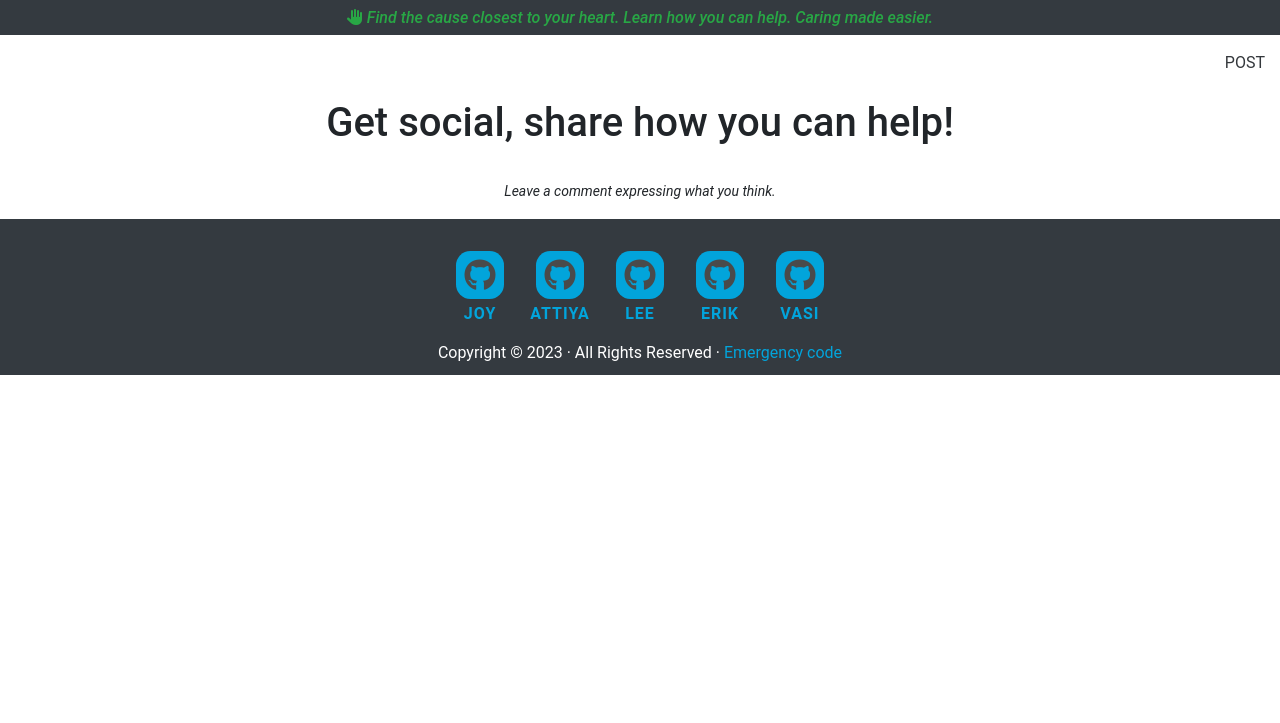
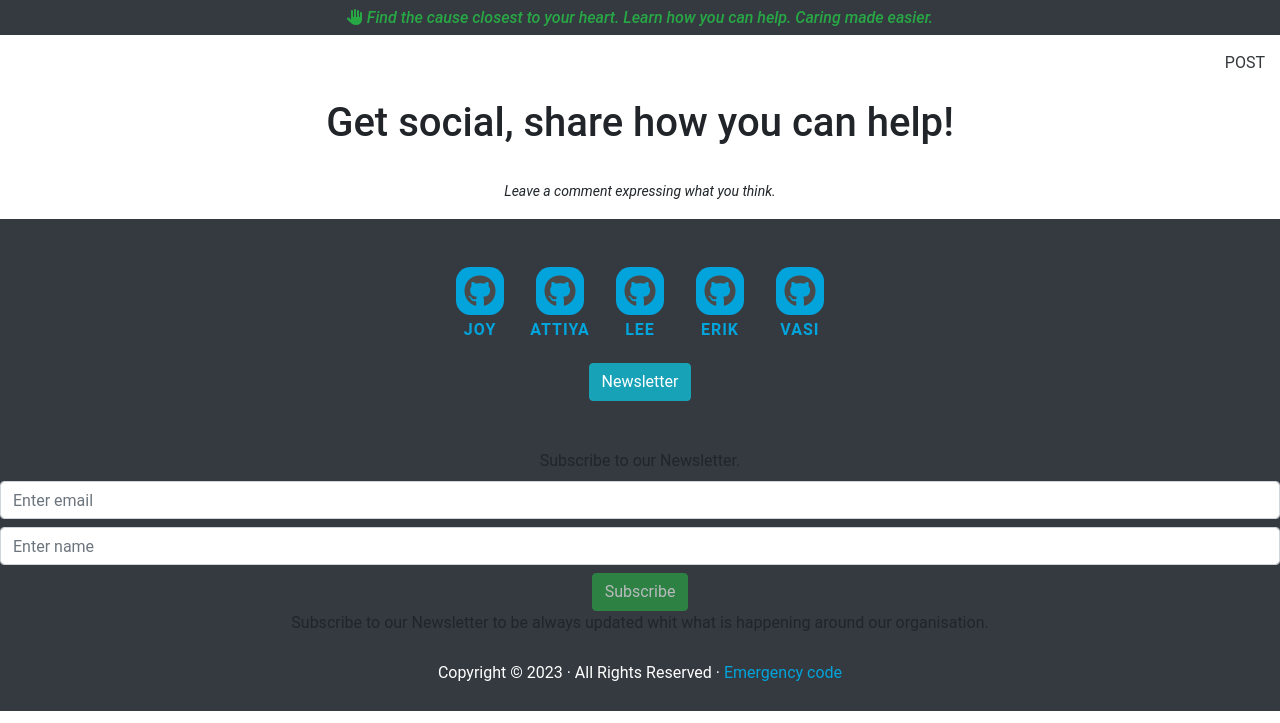
Before and after one commit to Lee-moran/emergency-code, a Django app: page /blog/ in a window 1280 px wide. Shown: the part 77-800 px from the top of the page. Run offline with Django 3.2, Linux system fonts and the light colour scheme; the visitor is signed in with stand-in values (Sample User, id 1); data that the repository does not hold is empty; parts of the project's set-up code (start-up, migrations or seed data) failed here and were passed over; some libraries are stand-ins or nearby versions.

Commit message:
add newsletter

```diff
--- /dev/null
+++ b/static/js/script.js
@@ -0,0 +1,77 @@
+//This const are created to allow users to subscribe to the news letter
+
+const validateEmail = function(email) {
+    var formData = new FormData();
+    formData.append('email', email);
+    $.ajaxSetup({
+        headers: {
+            "X-CSRFToken": document.querySelector('[name=csrfmiddlewaretoken]').value,
+        }
+    });
+    $.ajax({
+        url: '/validate/',
+        type: 'POST',
+        dataType: 'json',
+        cache: false,
+        processData: false,
+        contentType: false,
+        data: formData,
+        error: function (xhr) {
+            console.error(xhr.statusText);
+        },
+        success: function (res) {
+            $('.error').text(res.msg);
+            if (res.msg){
+                $('#submit').prop('disabled', true);
+            }
+            else {
+                $('#submit').prop('disabled', false);
+            }
+        }
+    });
+};
+
+const subscribeUser = function(email, name) {
+    var formData = new FormData();
+    formData.append('email', email);
+    formData.append('name', name);
+    $.ajaxSetup({
+        headers: {
+            "X-CSRFToken": document.querySelector('[name=csrfmiddlewaretoken]').value,
+        }
+    });
+    $.ajax({
+        url: '/newsletter/',
+        type: 'POST',
+        dataType: 'json',
+        cache: false,
+        processData: false,
+        contentType: false,
+        data: formData,
+        error: function (xhr) {
+            console.error(xhr.statusText);
+        },
+        success: function (res) {
+            $('.success').text(res.msg);
+            $('#userEmail').val(' ');
+            $('#userName').val(' ');
+        }
+    });
+};
+
+(function ($) {
+    $('#submit').on('click', () => {
+        event.preventDefault();
+        const userEmail = $('#userEmail').val();
+        const userName = $('#userName').val();
+        if (userEmail && userName) {
+            subscribeUser(userEmail, userName);
+        }
+    });
+
+    $('#userEmail').on('change', (event) => {
+        event.preventDefault();
+        const email = event.target.value;
+        validateEmail(email);
+    });
+})(jQuery);
--- a/templates/includes/footer.html
+++ b/templates/includes/footer.html
@@ -1,17 +1,17 @@
 {% load static %}
-<footer class="bg-dark footer">
+<footer class="bg-dark footer mt-auto py-3 footer justify-content-center">
   <ul class="list-inline social-networks text-center pt-3">
     <li class="list-inline-item fa-container">
       <!-- Joy Github -->
-       <a aria-label="Joy Zadan github" href="https://github.com/JoyZadan" target="_blank"
-         ><i class="fa-brands fa-github" aria-hidden="true"></i>
+      <a aria-label="Joy Zadan github" href="https://github.com/JoyZadan" target="_blank"><i class="fa-brands fa-github"
+          aria-hidden="true"></i>
         <h3 class="team-members">Joy</h3>
       </a>
     </li>
     <li class="list-inline-item fa-container">
       <!-- Attiya GitHub -->
-       <a aria-label="Attiya github" href="https://github.com/Attstar2021" target="_blank"
-         ><i class="fa-brands fa-github" aria-hidden="true"></i>
+      <a aria-label="Attiya github" href="https://github.com/Attstar2021" target="_blank"><i class="fa-brands fa-github"
+          aria-hidden="true"></i>
         <h3 class="team-members">Attiya</h3>
       </a>
     </li>
@@ -24,20 +24,53 @@
     </li>
     <li class="list-inline-item fa-container">
       <!-- Erikas GitHub -->
-       <a aria-label="Erikas Ramanauskas github" href="https://github.com/Erikas-Ramanauskas" target="_blank"
-         ><i class="fa-brands fa-github" aria-hidden="true"></i>
+      <a aria-label="Erikas Ramanauskas github" href="https://github.com/Erikas-Ramanauskas" target="_blank"><i
+          class="fa-brands fa-github" aria-hidden="true"></i>
         <h3 class="team-members">Erik</h3>
       </a>
     </li>
     <li class="list-inline-item fa-container">
       <!-- Vasi GitHub -->
-       <a aria-label="Vasilica Pavaloi github" href="https://github.com/Vasi012" target="_blank"
-         ><i class="fa-brands fa-github" aria-hidden="true"></i>
+      <a aria-label="Vasilica Pavaloi github" href="https://github.com/Vasi012" target="_blank"><i
+          class="fa-brands fa-github" aria-hidden="true"></i>
         <h3 class="team-members">Vasi</h3>
       </a>
     </li>
+  </ul>
+  <button class="btn btn-info mt-3" type="button" data-bs-toggle="offcanvas" data-bs-target="#offcanvasScrolling"
+    aria-controls="offcanvasScrolling">Newsletter</button>
 
-  </ul>
+  <div class="offcanvas offcanvas-start" data-bs-scroll="true" data-bs-backdrop="false" tabindex="-1"
+    id="offcanvasScrolling">
+    <button type="button" class="btn-close" data-bs-dismiss="offcanvas" aria-label="Close"></button>
+    <div class="offcanvas-header">
+      {% if user.is_authenticated %}
+      <form enctype="multipart/form-data" method="POST" style="text-align: center;">
+        {% csrf_token %}
+        <div class="form-group  text-center mb-2">
+          <br>
+          <label>Subscribe to our Newsletter.</label>
+          <input type="email" class="form-control" id="userEmail" placeholder="Enter email" aria-label="email address"
+            required>
+          <small style="font-weight: 600;color: red;" class="error"></small>
+          <input type="text" class="form-control mt-2" id="userName" placeholder="Enter name" aria-label="User Name"
+            required>
+          <small style="font-weight: 600;color: green;" class="success"></small>
+        </div>
+        <input type="submit" value="Subscribe" id="submit" class="btn btn-success" disabled>
+      </form>
+      {% else %}
+      <h5 class="offcanvas-title" id="offcanvasScrollingLabel">Please Log in or Register your account to
+        have access to this section.
+      </h5>
+      {% endif %}
+    </div>
+
+    <div class="offcanvas-body">
+      <p>Subscribe to our Newsletter to be always updated whit what is happening around our organisation.
+      </p>
+    </div>
+  </div>
   <div class="text-center col-lg-6 offset-lg-3">
     <p class="footer-rights">
       Copyright &copy; 2023 &middot; All Rights Reserved &middot;
@@ -45,4 +78,8 @@
       <a class="rights-link" href="https://hackathon.codeinstitute.net/teams/272/">Emergency code</a>
     </p>
   </div>
+
+  <!--Imported Ajax and script.js for the news letter-->
+  <script src="https://ajax.googleapis.com/ajax/libs/jquery/3.3.1/jquery.min.js"></script>
+  <script src="{% static 'js/script.js' %}"></script>
 </footer>
```
Lines whose indentation alone changed are shown as unchanged.
